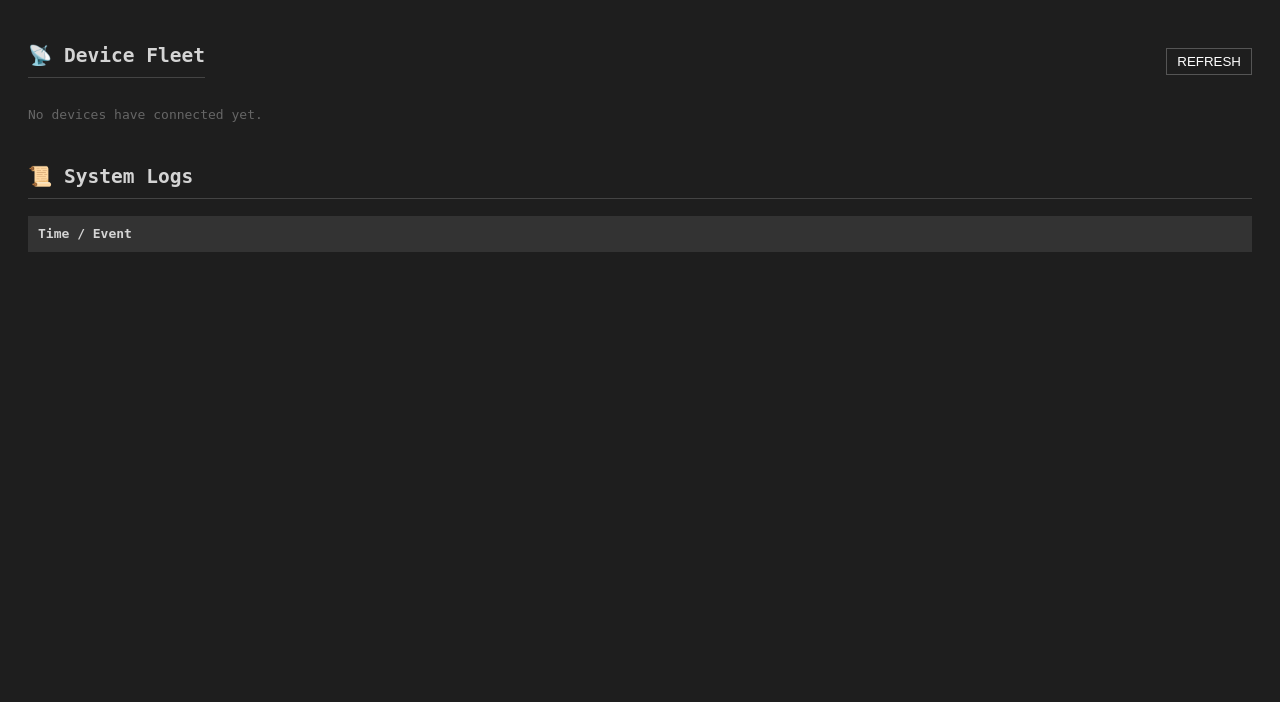
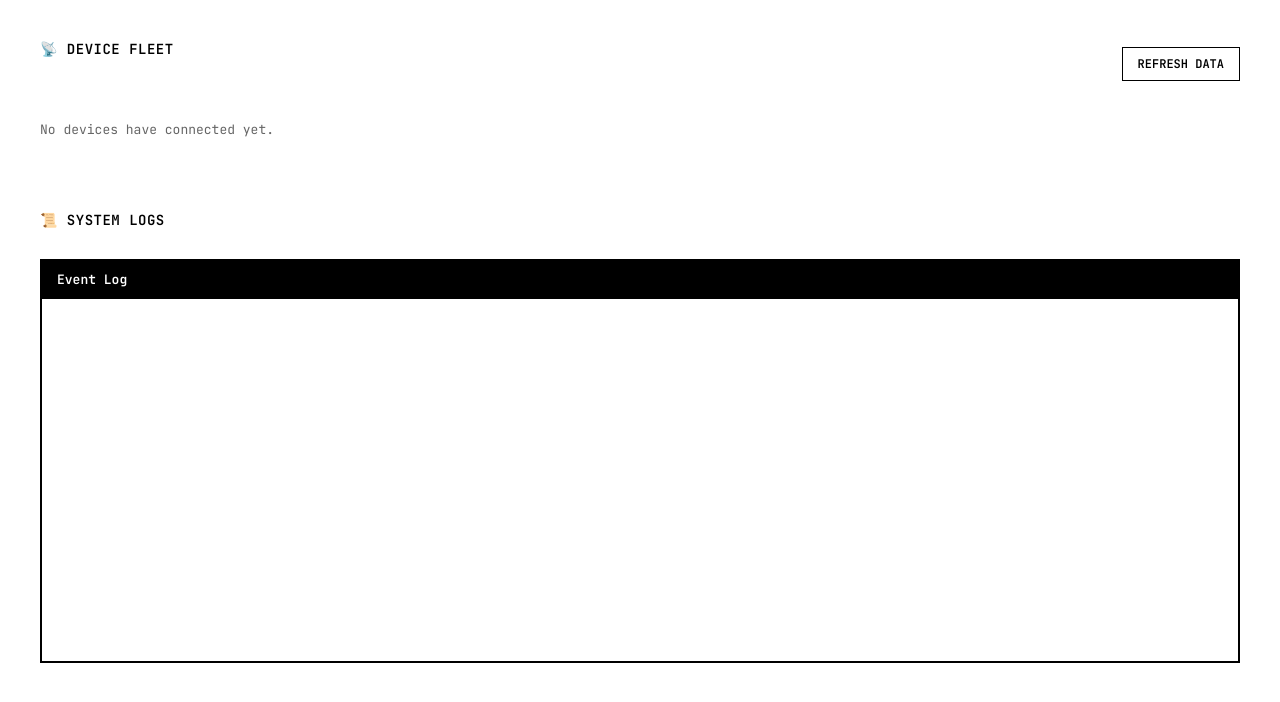
Before and after one commit to shashwathsantosh/remote-knocker, a Flask app: page /admin in a window 1280 px wide. Shown: the top 702 px of the page. Run offline with Flask 3, Linux system fonts and the light colour scheme; lists and menus that the app fills with data are empty.

Commit message:
Add files via upload

```diff
--- a/knock-server/templates/admin.html
+++ b/knock-server/templates/admin.html
@@ -1,66 +1,258 @@
 <!DOCTYPE html>
 <html>
+
 <head>
-    <title>Knocker Admin</title>
-    <!-- Removed Auto Refresh to prevent typing getting overwritten -->
+    <title>FLEET CONTROL</title>
+    <!-- Auto-refresh page every 5 seconds to get latest stats -->
+    <meta http-equiv="refresh" content="5">
+    <link href="https://fonts.googleapis.com/css2?family=JetBrains+Mono:wght@400;600&display=swap" rel="stylesheet">
     <style>
-        body { font-family: monospace; background: #1e1e1e; color: #d4d4d4; padding: 20px; }
-        h2 { border-bottom: 1px solid #444; padding-bottom: 10px; }
-        .grid { display: grid; grid-template-columns: repeat(auto-fill, minmax(280px, 1fr)); gap: 20px; margin-bottom: 30px; }
-        .card { background: #252526; padding: 15px; border-radius: 8px; border: 1px solid #333; }
-        .online { border-left: 5px solid #4CAF50; }
-        .offline { border-left: 5px solid #f44336; opacity: 0.7; }
-        table { width: 100%; border-collapse: collapse; background: #252526; }
-        th, td { padding: 10px; text-align: left; border-bottom: 1px solid #333; }
-        th { background: #333; }
+        :root {
+            --bg-color: #ffffff;
+            --text-main: #000000;
+            --text-sub: #666666;
+            --border-width: 2px;
+            --border-color: #000000;
+        }
 
-        .btn-test { background: #007acc; color: white; border: none; padding: 5px 10px; cursor: pointer; border-radius: 4px; width: 100%; margin-top: 10px;}
-        .btn-test:hover { background: #005f9e; }
+        body {
+            margin: 0;
+            padding: 40px;
+            background: var(--bg-color);
+            color: var(--text-main);
+            font-family: 'JetBrains Mono', monospace;
+            font-size: 13px;
+        }
 
-        .setting-row { display: flex; align-items: center; justify-content: space-between; margin-top: 10px; background: #333; padding: 5px; border-radius: 4px;}
-        input[type=number] { width: 60px; background: #1e1e1e; border: 1px solid #555; color: #fff; padding: 5px; font-family: monospace; }
-        .btn-save { background: #4CAF50; color: white; border: none; padding: 5px 10px; cursor: pointer; font-size: 10px; border-radius: 3px; }
+        h2 {
+            font-size: 14px;
+            font-weight: 600;
+            margin: 0 0 30px 0;
+            text-transform: uppercase;
+            letter-spacing: 0.5px;
+            display: flex;
+            align-items: center;
+            gap: 10px;
+        }
+
+        /* Grid Layout */
+        .device-grid {
+            display: grid;
+            grid-template-columns: repeat(auto-fill, minmax(280px, 1fr));
+            gap: 20px;
+            margin-bottom: 60px;
+        }
+
+        /* Card - Wireframe Style */
+        .card {
+            background: transparent;
+            border: var(--border-width) solid var(--border-color);
+            padding: 20px;
+            display: flex;
+            flex-direction: column;
+            gap: 15px;
+            position: relative;
+        }
+
+        /* Online indicator */
+        .card::before {
+            content: '';
+            position: absolute;
+            top: 20px;
+            right: 20px;
+            width: 8px;
+            height: 8px;
+            background: transparent;
+            border: 1px solid #ccc;
+        }
+
+        .card.online::before {
+            background: #000;
+            border-color: #000;
+        }
+
+        .card-title {
+            font-size: 14px;
+            font-weight: 600;
+            color: var(--text-main);
+            margin: 0;
+        }
+
+        .info-row {
+            display: flex;
+            justify-content: space-between;
+            align-items: center;
+            color: var(--text-sub);
+            font-size: 12px;
+        }
+
+        .status-text {
+            font-weight: 600;
+            color: var(--text-main);
+        }
+
+        .status-offline { color: #ccc; }
+
+        /* Inputs (Styled to match wireframe) */
+        input[type="number"] {
+            font-family: inherit;
+            border: 1px solid #000;
+            background: #fff;
+            color: #000;
+            width: 50px;
+            padding: 4px;
+            text-align: center;
+            font-size: 12px;
+            outline: none;
+            border-radius: 0;
+        }
+
+        /* Mini Action Button (Set) */
+        .btn-mini {
+            background: #fff;
+            border: 1px solid #000;
+            color: #000;
+            cursor: pointer;
+            font-family: inherit;
+            font-size: 10px;
+            padding: 4px 8px;
+            text-transform: uppercase;
+            transition: all 0.1s;
+        }
+        .btn-mini:hover { background: #000; color: #fff; }
+
+        /* Main Action Button */
+        .btn-force {
+            background: transparent;
+            color: var(--text-main);
+            border: var(--border-width) solid var(--border-color);
+            padding: 12px 0;
+            font-family: inherit;
+            font-size: 12px;
+            font-weight: 600;
+            cursor: pointer;
+            width: 100%;
+            margin-top: 5px;
+            text-transform: uppercase;
+            transition: all 0.2s ease;
+        }
+
+        .btn-force:hover:not(:disabled) {
+            background: var(--text-main);
+            color: var(--bg-color);
+        }
+
+        .btn-force:disabled {
+            border-color: #ddd;
+            color: #ddd;
+            cursor: not-allowed;
+        }
+
+        /* Log Stream */
+        .log-container {
+            background: transparent;
+            border: var(--border-width) solid var(--border-color);
+            height: 400px;
+            overflow-y: auto;
+            position: relative;
+        }
+
+        .log-header {
+            background: var(--text-main);
+            color: var(--bg-color);
+            padding: 10px 15px;
+            font-weight: 600;
+            position: sticky;
+            top: 0;
+            border-bottom: 1px solid var(--border-color);
+            z-index: 10;
+        }
+
+        .log-entry {
+            padding: 8px 15px;
+            border-bottom: 1px solid #eee;
+            display: flex;
+            gap: 15px;
+            align-items: center;
+        }
+
+        .log-msg { color: var(--text-main); width: 100%; }
+
+        /* Scrollbar */
+        ::-webkit-scrollbar { width: 6px; }
+        ::-webkit-scrollbar-track { background: transparent; }
+        ::-webkit-scrollbar-thumb { background: #000; }
+        ::-webkit-scrollbar-thumb:hover { background: #444; }
     </style>
 </head>
+
 <body>
-    <div style="display:flex; justify-content:space-between; align-items:center;">
+
+    <div style="display:flex; justify-content:space-between; align-items:center; margin-bottom: 20px;">
         <h2>📡 Device Fleet</h2>
-        <button onclick="location.reload()" style="background:none; border:1px solid #555; color:#fff; padding:5px 10px; cursor:pointer;">REFRESH</button>
+        <!-- Manual Refresh Button -->
+        <button onclick="location.reload()" class="btn-mini" style="font-size: 12px; padding: 8px 15px; font-weight: 600;">REFRESH DATA</button>
     </div>
 
-    <div class="grid">
+    <div class="device-grid">
+        <!-- REAL DATA LOOP STARTS HERE -->
         {% for mac, dev in devices.items() %}
-        <div class="card {{ 'online' if dev.is_online else 'offline' }}">
-            <h3>{{ mac }}</h3>
-            <p>Status: <b style="color: {{ '#4CAF50' if dev.is_online else '#f44336' }}">{{ 'ONLINE' if dev.is_online else 'OFFLINE' }}</b></p>
-            <p>Last Seen: {{ dev.seconds_ago }}s ago</p>
-            <p>Knocks: {{ dev.knocks }}</p>
+        <div class="card {{ 'online' if dev.is_online else '' }}">
+            <div class="card-title">{{ mac }}</div>
 
-            <!-- Angle Configuration -->
-            <div class="setting-row">
-                <span style="font-size: 12px;">Hit Angle:</span>
-                <input type="number" id="angle-{{ mac }}" value="{{ dev.angle }}">
-                <button class="btn-save" onclick="saveSettings('{{ mac }}')">SET</button>
+            <div class="info-row">
+                <span>Status:</span>
+                <span class="status-text {{ 'status-online' if dev.is_online else 'status-offline' }}">
+                    {{ 'ONLINE' if dev.is_online else 'OFFLINE' }}
+                </span>
+            </div>
+
+            <div class="info-row">
+                <span>Last Seen:</span>
+                <span class="live-time">{{ dev.seconds_ago }}s ago</span>
+            </div>
+
+            <div class="info-row">
+                <span>Knocks:</span>
+                <span>{{ dev.knocks }}</span>
+            </div>
+
+            <!-- Angle Config (Integrated into Wireframe style) -->
+            <div class="info-row" style="margin-top:5px; padding-top:10px; border-top:1px dashed #ddd;">
+                <span>Hit Angle:</span>
+                <div style="display:flex; gap:5px;">
+                    <input type="number" id="angle-{{ mac }}" value="{{ dev.angle }}">
+                    <button class="btn-mini" onclick="saveSettings('{{ mac }}')">SET</button>
+                </div>
             </div>
 
             {% if dev.is_online %}
-                <button class="btn-test" onclick="fetch('/api/queue-knock?target={{ mac }}', {method:'POST'})">FORCE TEST</button>
+            <button class="btn-force" onclick="fetch('/api/queue-knock?target={{ mac }}', {method:'POST'})">FORCE TEST</button>
+            {% else %}
+            <button class="btn-force" disabled>FORCE TEST</button>
             {% endif %}
         </div>
         {% else %}
-        <p style="color: #666">No devices have connected yet.</p>
+        <p style="color:#666;">No devices have connected yet.</p>
         {% endfor %}
     </div>
 
     <h2>📜 System Logs</h2>
-    <table>
-        <tr><th>Time / Event</th></tr>
-        {% for log in logs %}
-        <tr><td>{{ log }}</td></tr>
-        {% endfor %}
-    </table>
+
+    <div class="log-container" id="log-container">
+        <div class="log-header">Event Log</div>
+        <div id="log-stream">
+            {% for log in logs %}
+            <div class="log-entry">
+                <!-- The log string from Python already contains timestamp -->
+                <span class="log-msg">{{ log }}</span>
+            </div>
+            {% endfor %}
+        </div>
+    </div>
 
     <script>
+        // Angle Save Function
         function saveSettings(mac) {
             const angleVal = document.getElementById('angle-' + mac).value;
             fetch('/api/update-settings', {
@@ -68,7 +260,7 @@
                 headers: {'Content-Type': 'application/json'},
                 body: JSON.stringify({ id: mac, angle: angleVal })
             }).then(res => {
-                if(res.ok) alert("Angle updated! Next knock will use " + angleVal);
+                if(res.ok) alert("Angle updated for " + mac);
             });
         }
     </script>
```
